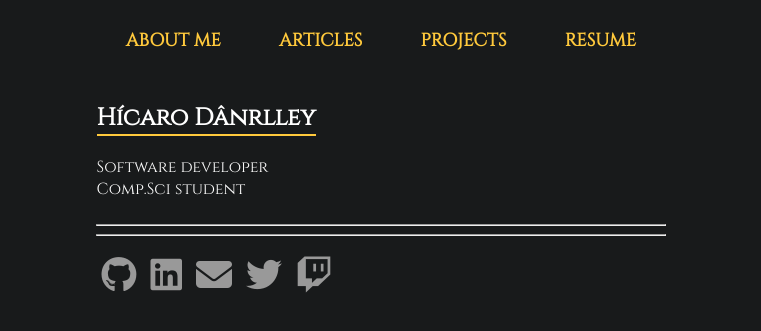
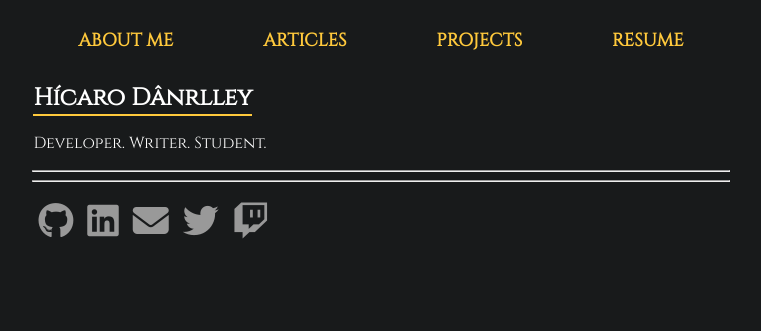
Before and after one commit to HicaroD/portfolio-website, a Django app: page /articles/ in a window 1280 px wide. Shown: the top 331 px of the page, without its empty margins (259-1020 px from the left). Run offline with Django 4.2, Linux system fonts and the light colour scheme; data that the repository does not hold is empty; parts of the project's set-up code (start-up, migrations or seed data) failed here and were passed over; some libraries are stand-ins or nearby versions.

Commit message:
design: increasing width of the page and changing page intro design

```diff
--- a/static/articles/css/articles.css
+++ b/static/articles/css/articles.css
@@ -1,5 +1,5 @@
 .article-list {
-    width: 45%;
+    width: 55%;
     margin: 0 auto;
     list-style: none;
     padding-left: 0;
@@ -27,7 +27,7 @@
 }
 
 .article {
-    width: 45%;
+    width: 55%;
     margin: 0 auto;
     font-family: "Metropolis";
 }
--- a/static/portfolio/css/about_me.css
+++ b/static/portfolio/css/about_me.css
@@ -12,7 +12,7 @@
     display: block;
     color: white;
     font-family: "Metropolis";
-    width: 45%;
+    width: 55%;
     margin: 0 auto;
 }
 
--- a/static/portfolio/css/base.css
+++ b/static/portfolio/css/base.css
@@ -14,11 +14,16 @@
 }
 
 .page-intro {
-    display: flex;
-    width: 45%;
+    width: 55%;
     margin: 0 auto;
     font-family: "Cinzel";
     justify-content: space-between;
+}
+
+#my-name {
+    display: inline-block;
+    border-bottom: solid 2px #FFC93C;
+    margin: 0;
 }
 
 .links {
@@ -34,11 +39,6 @@
 
 .links a {
     text-decoration: none;
-}
-
-.description {
-    list-style: none;
-    padding-left: 0;
 }
 
 .dates li {
@@ -63,7 +63,7 @@ a {
 .navbar {
     font-family: "Cinzel";
     font-weight: bold;
-    width: 45%;
+    width: 55%;
     margin: 0 auto;
 }
 
@@ -106,17 +106,13 @@ a {
 
 hr {
     color: #FFC93C;
-    width: 45%;
+    width: 55%;
 }
 
 .socials ul {
-    width: 45%;
+    width: 55%;
     text-align: left;
     margin-left: auto;
     margin-right: auto;
     padding: 0px;
 }
-
-#my-name {
-    border-bottom: solid 2px #FFC93C;
-}
--- a/static/portfolio/css/projects.css
+++ b/static/portfolio/css/projects.css
@@ -1,6 +1,6 @@
 .project-link {
 	display: block;
-	width: 45%;
+	width: 55%;
 	margin: 0 auto;
 	padding-bottom: 25px;
 }
@@ -22,7 +22,7 @@
 	text-align: left;
 	padding-left: 10px;
 	margin-top: -8px;
-    font-family: "Metropolis";
+	font-family: "Metropolis";
 }
 
 .tech-icons img {
--- a/templates/base.html
+++ b/templates/base.html
@@ -36,13 +36,10 @@
         <nav class="page-intro">
             <div class="personal-intro">
                 <h1 id="my-name">Hícaro Dânrlley</h1>
-                <ul class="description">
-                    <li>Software developer</li>
-                    <li>Comp.Sci student</li>
-                </ul>
+		<p id="description">Developer. Writer. Student.</p>
             </div>
         </nav>
-        <hr style="width: 45%;">
+        <hr style="width: 55%;">
 
         <main>
             {% block content %}
```
